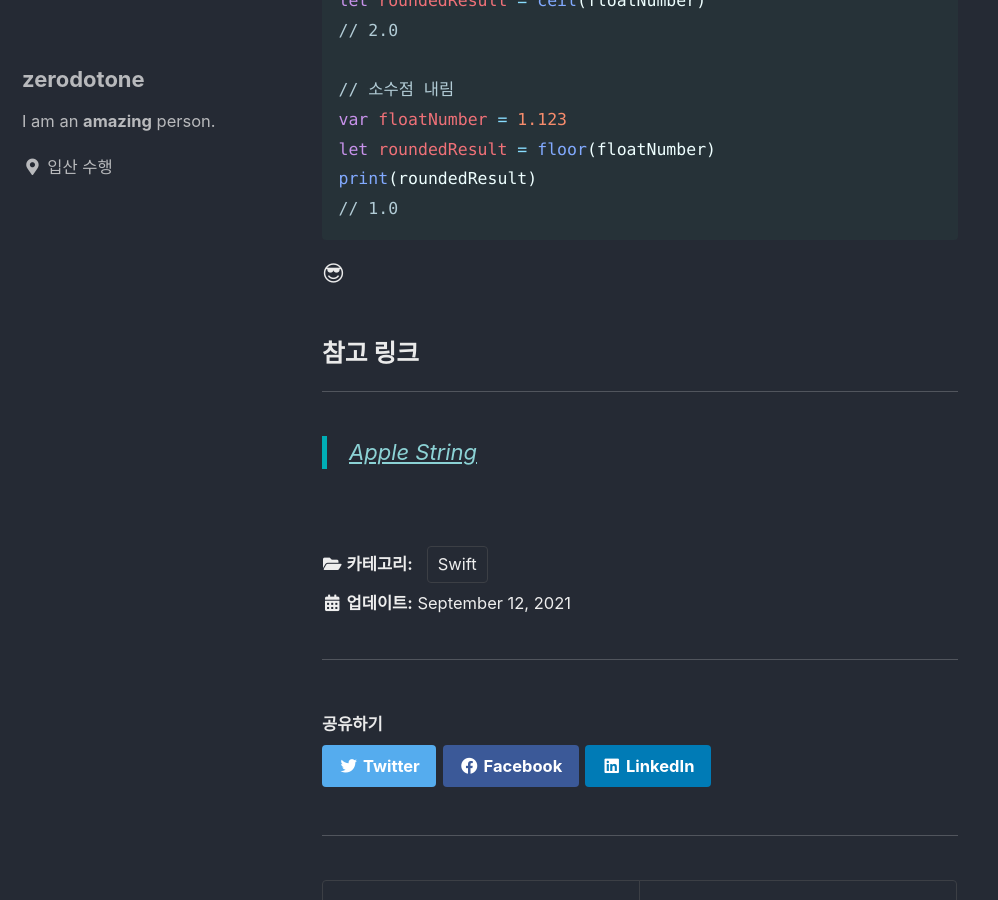
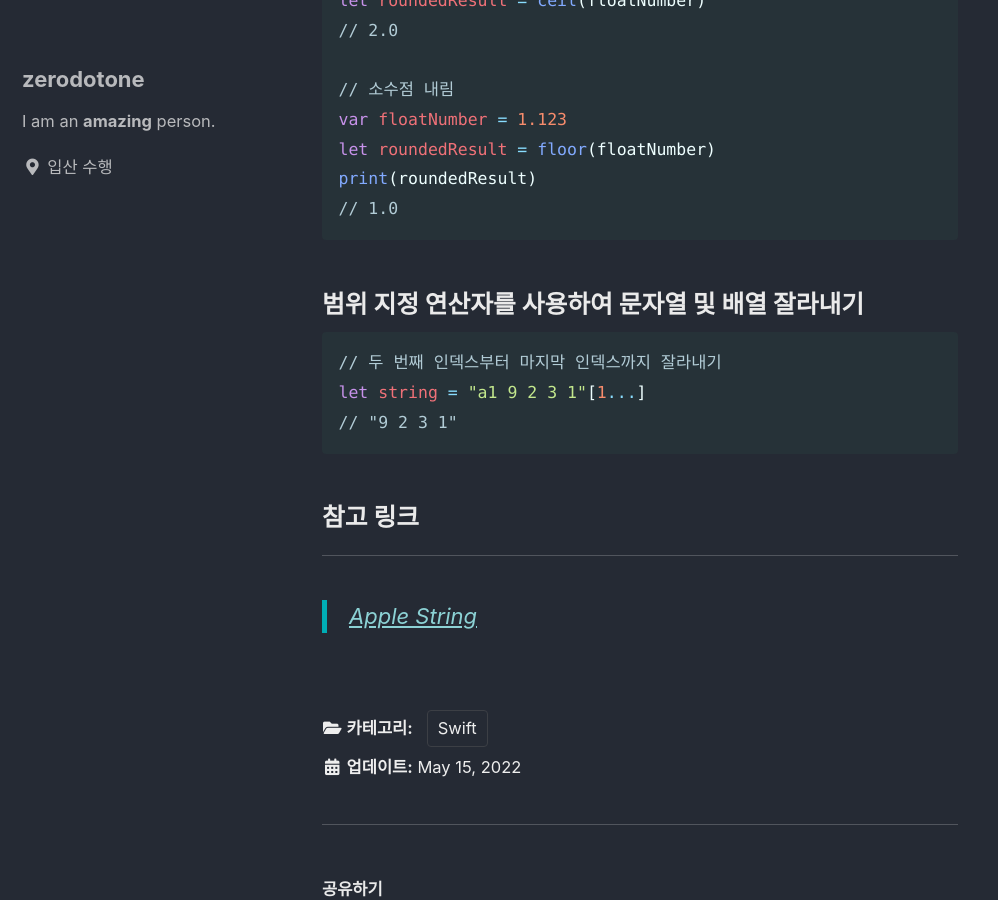
Before and after one commit to zdodev/zdodev.github.io, a Jekyll site: the page built from _posts/2021-05-01-알고리즘-문제-풀이에-유용한-Swift-기법.md, in a window 1280 px wide and 900 px high, scrolled down 6039 px. Shown: the whole window, without its empty margins (0-998 px from the left). Built offline with Jekyll 4.4.1, drawn with Linux system fonts in a browser that asks for light colours; cached includes are drawn as plain includes; comment, search, counter and statistics services are not loaded; some of the changed text lies outside the part shown.

Commit message:
✍️: 알고리즘 문제 풀이에 유용한 Swift 기법 잘라내기 내용 추가

````diff
--- a/_posts/2021-05-01-알고리즘-문제-풀이에-유용한-Swift-기법.md
+++ b/_posts/2021-05-01-알고리즘-문제-풀이에-유용한-Swift-기법.md
@@ -2,7 +2,7 @@
 title: "알고리즘 문제 풀이에 유용한 Swift 기법"
 categories:
   - Swift
-last_modified_at: 2021-09-12 11:30:00
+last_modified_at: 2022-05-15 10:30:00
 toc: true #Table of Contents
 comments: true
 
@@ -215,9 +215,13 @@ print(roundedResult)
 // 1.0
 ```
 
+### 범위 지정 연산자를 사용하여 문자열 및 배열 잘라내기
 
-
-😎
+```swift
+// 두 번째 인덱스부터 마지막 인덱스까지 잘라내기
+let string = "a1 9 2 3 1"[1...]
+// "9 2 3 1"
+```
 
 ### 참고 링크
 
````
